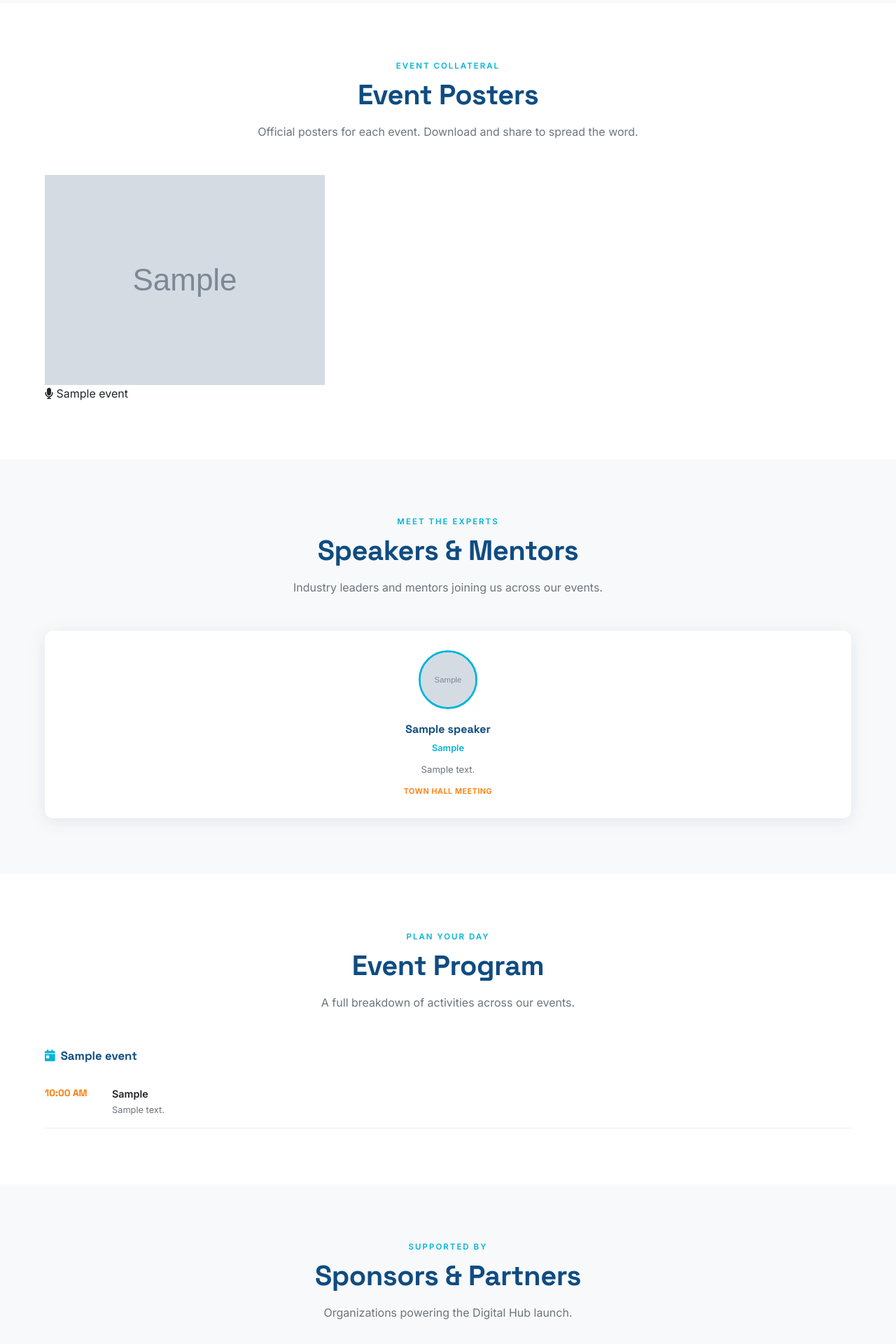
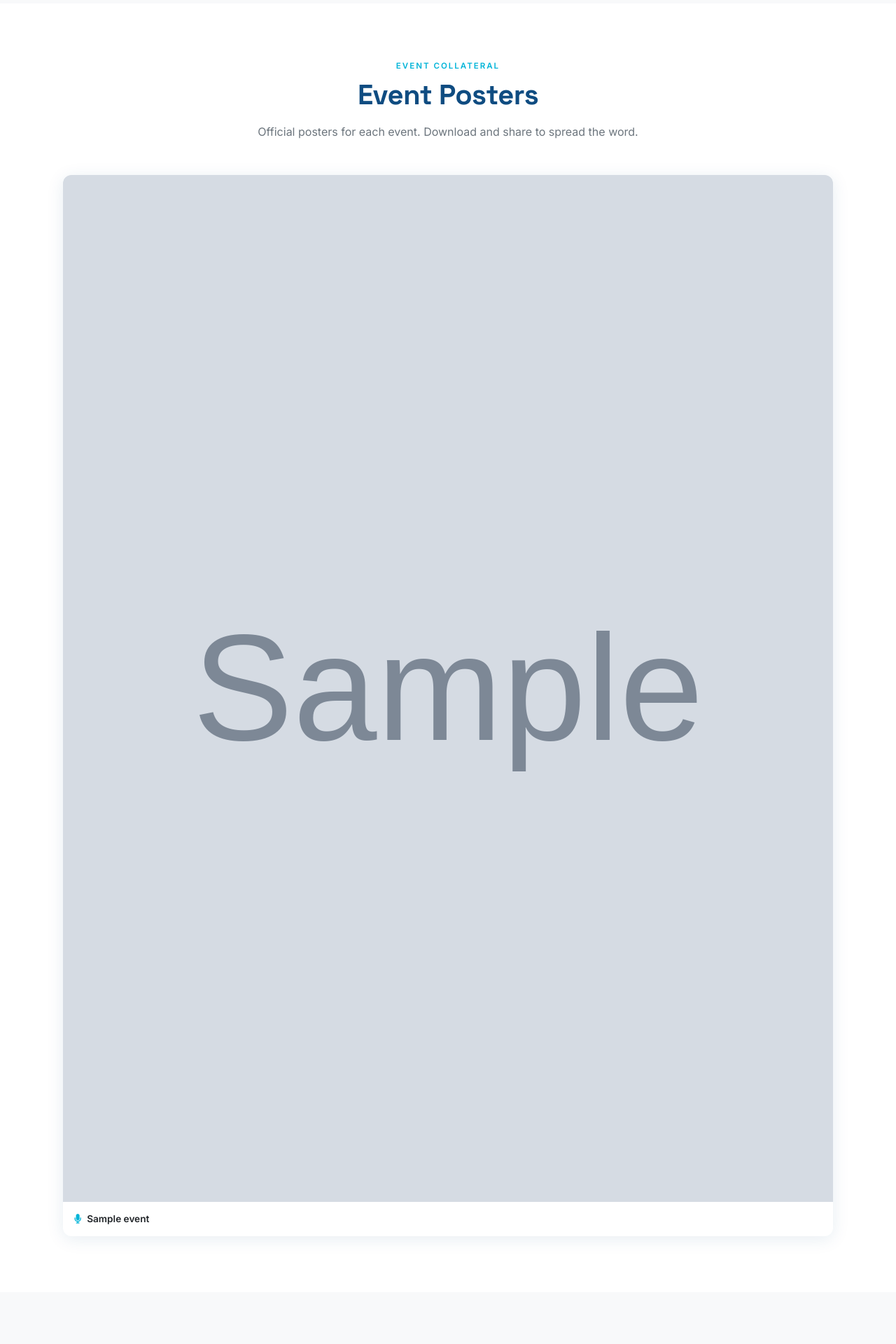
Before and after one commit to Amos0101/Digital-Hub-Platform, a Django app: page / in a window 1280 px wide. Shown: the part 2618-4538 px from the top of the page at 70% size. Run offline with Django 4.2, Linux system fonts and the light colour scheme; tables that the repository leaves empty hold one stand-in row (values such as "Sample post"); grey boxes marked "Sample" are stand-in pictures.

Commit message:
Updated Posters card

```diff
--- a/core/templates/core/landing.html
+++ b/core/templates/core/landing.html
@@ -500,6 +500,55 @@
       .hero-ctas { flex-direction: column; }
       .btn { justify-content: center; }
     }
+
+    .posters-grid {
+  display: grid;
+  grid-template-columns: repeat(auto-fit, minmax(220px, 1fr));
+  gap: 1.5rem;
+  max-width: 1100px;
+  margin: 0 auto;
+}
+
+.poster-card {
+  background: var(--card);
+  border-radius: var(--radius);
+  box-shadow: var(--shadow);
+  overflow: hidden;
+  transition: transform .25s, box-shadow .25s;
+}
+
+.poster-card:hover {
+  transform: translateY(-4px);
+  box-shadow: var(--shadow-hover);
+}
+
+.poster-img-wrap {
+  width: 100%;
+  aspect-ratio: 3 / 4;
+  overflow: hidden;
+  background: var(--bg);
+}
+
+.poster-img-wrap img {
+  width: 100%;
+  height: 100%;
+  object-fit: cover;
+  display: block;
+}
+
+.poster-label {
+  padding: 0.85rem 1rem;
+  font-size: .85rem;
+  font-weight: 600;
+  color: var(--text);
+  display: flex;
+  align-items: center;
+  gap: .5rem;
+}
+
+.poster-label i {
+  color: var(--secondary);
+}
   </style>
 </head>
 <body>
```
Also changed, not shown: digital_hub/settings.py (+16 -2 lines).
